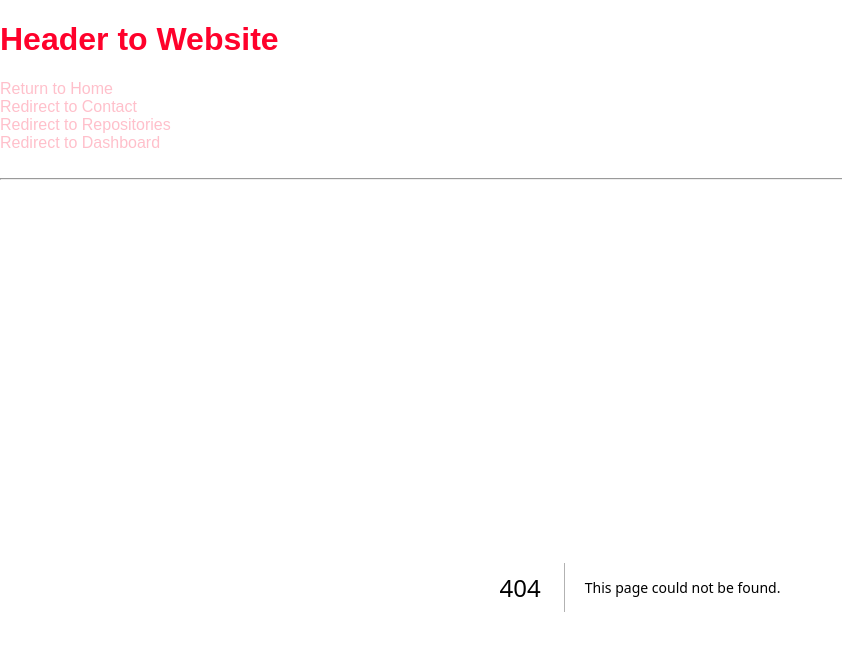
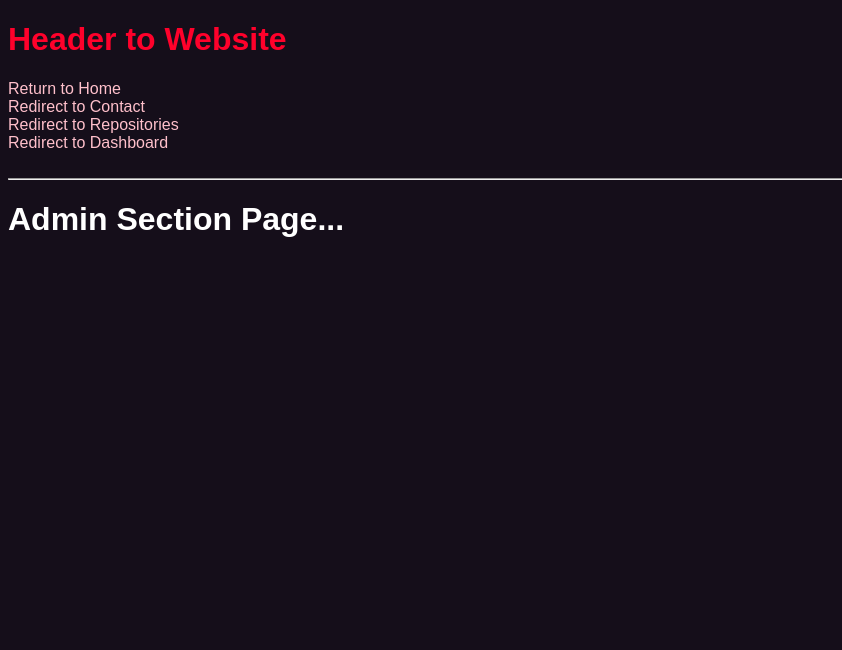
Before and after one commit to pLogicador/test-project002, a Next.js app: page /admin in a window 1280 px wide. Before the commit this address had no page. Shown: the top 650 px of the page, without its empty margins (0-842 px from the left). Built offline with nearby package versions, Linux system fonts and the light colour scheme.

Commit message:
feat: add route grouping

```diff
--- /dev/null
+++ b/src/app/(admin)/admin/page.tsx
@@ -0,0 +1,7 @@
+export default function Admin() {
+  return (
+    <>
+      <h1>Admin Section Page...</h1>
+    </>
+  );
+}
```
Also changed, not shown: src/app/(website)/contact/page.tsx (renamed from src/app/contact/page.tsx), src/app/(website)/dashboard/layout.tsx (renamed from src/app/dashboard/layout.tsx), src/app/(website)/dashboard/page.tsx (renamed from src/app/dashboard/page.tsx), src/app/(website)/dashboard/settings/page.tsx (renamed from src/app/dashboard/settings/page.tsx).
